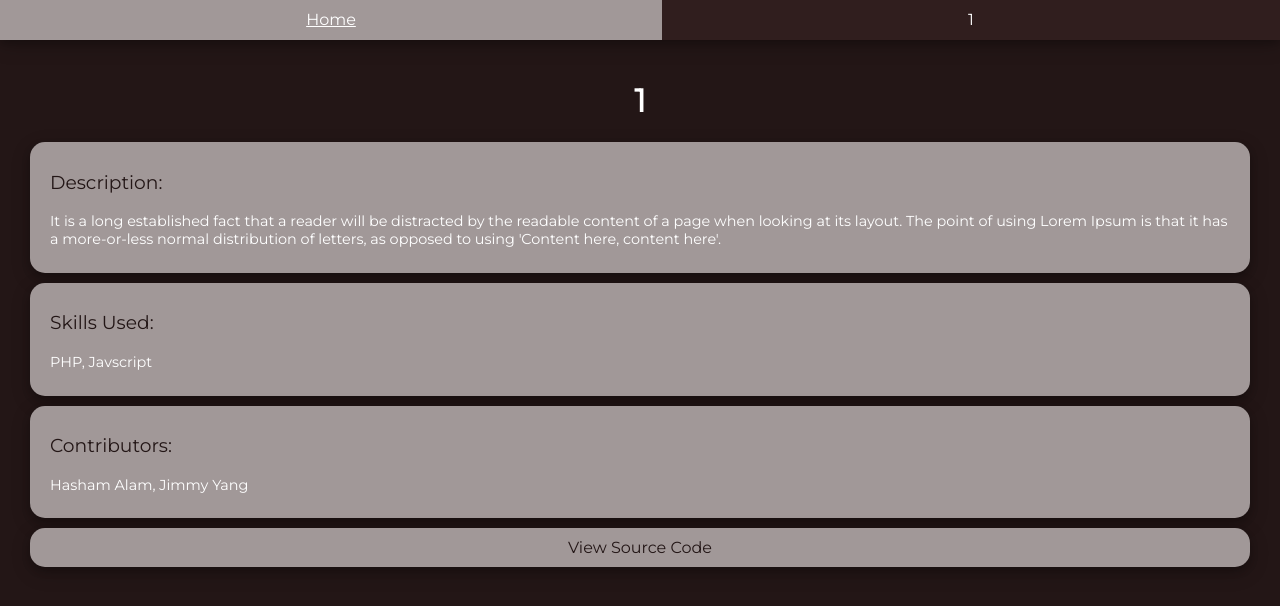
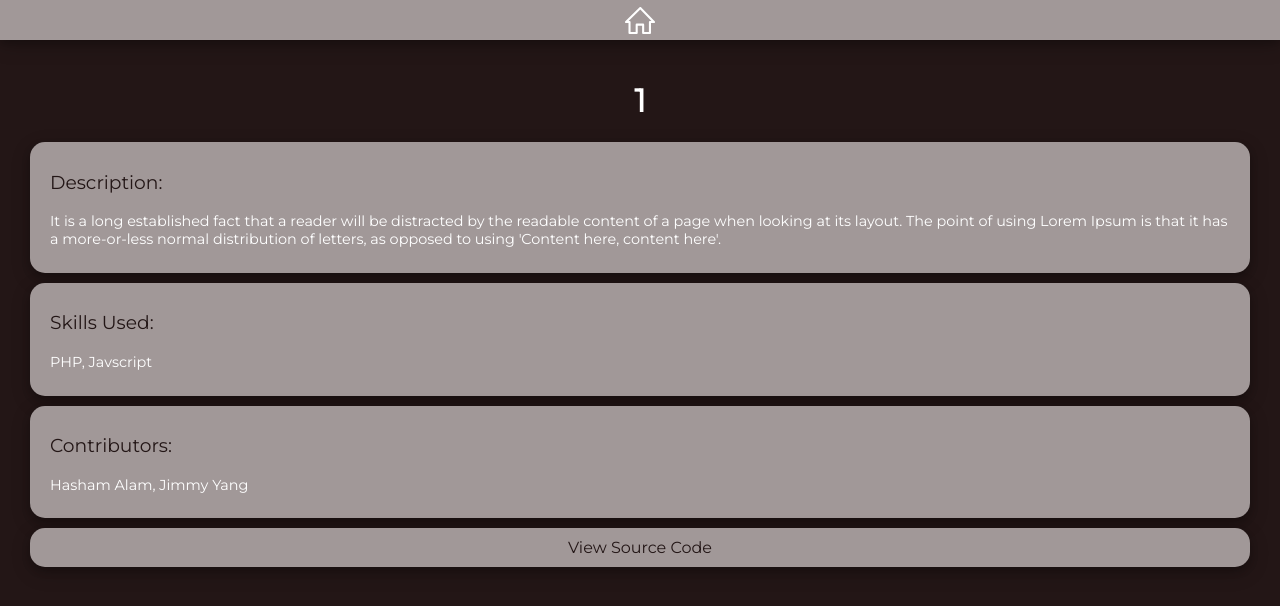
Before and after one commit to hasham7861/hasham-portfolio-v2, a React (Create React App) app in the folder client/: page /project/1 in a window 1280 px wide. Shown: the top 606 px of the page. Built offline with nearby package versions, Linux system fonts and the light colour scheme.

Commit message:
Added Home Icon to ProjectNavBar

```diff
--- a/client/src/components/ProjectNavbar/ProjectNavbar.js
+++ b/client/src/components/ProjectNavbar/ProjectNavbar.js
@@ -1,15 +1,19 @@
 import React from 'react';
 import { NavLink } from 'react-router-dom';
 import './ProjectNavbar.scss';
+import HomeIcon from '../../images/HomeIcon.svg';
 
 const ProjectNavbar = (props) => {
     return (
         <div className="ProjectNavbar">
-           <NavLink className="NavLink" to="/">Home</NavLink>
-           <NavLink
+           {/* <NavLink className="NavLink" to="/">Home</NavLink>  */}
+           <NavLink className="NavLink" to="/">
+                    <img src={HomeIcon}></img>
+            </NavLink>
+           {/* <NavLink
                 className="NavLink"to={"/project/"+props.projectRoute}
                 activeClassName="NavLinkActive">
-            {props.projectRoute}</NavLink>
+            {props.projectRoute}</NavLink>  */}
         </div>
     );
 }
--- a/client/src/components/ProjectNavbar/ProjectNavbar.scss
+++ b/client/src/components/ProjectNavbar/ProjectNavbar.scss
@@ -14,10 +14,13 @@
     .NavLink {
         flex-grow: 1;
         text-decoration: none;
-        padding-top:10px;
+        padding-top:7px;
         -webkit-tap-highlight-color:  rgba(255, 255, 255, 0);
         &:hover{
             text-decoration: underline;
+        }
+        img{
+            width:30px;
         }
     }
 
--- a/client/src/containers/ProjectScreen/ProjectScreen.js
+++ b/client/src/containers/ProjectScreen/ProjectScreen.js
@@ -1,6 +1,7 @@
 import React, { Component } from 'react';
 import ProjectNavbar from '../../components/ProjectNavbar/ProjectNavbar';
 import './ProjectScreen.scss';
+
 
 class ProjectScreen extends Component {
 
```
Also changed, not shown: client/src/images/HomeIcon.svg (added).
